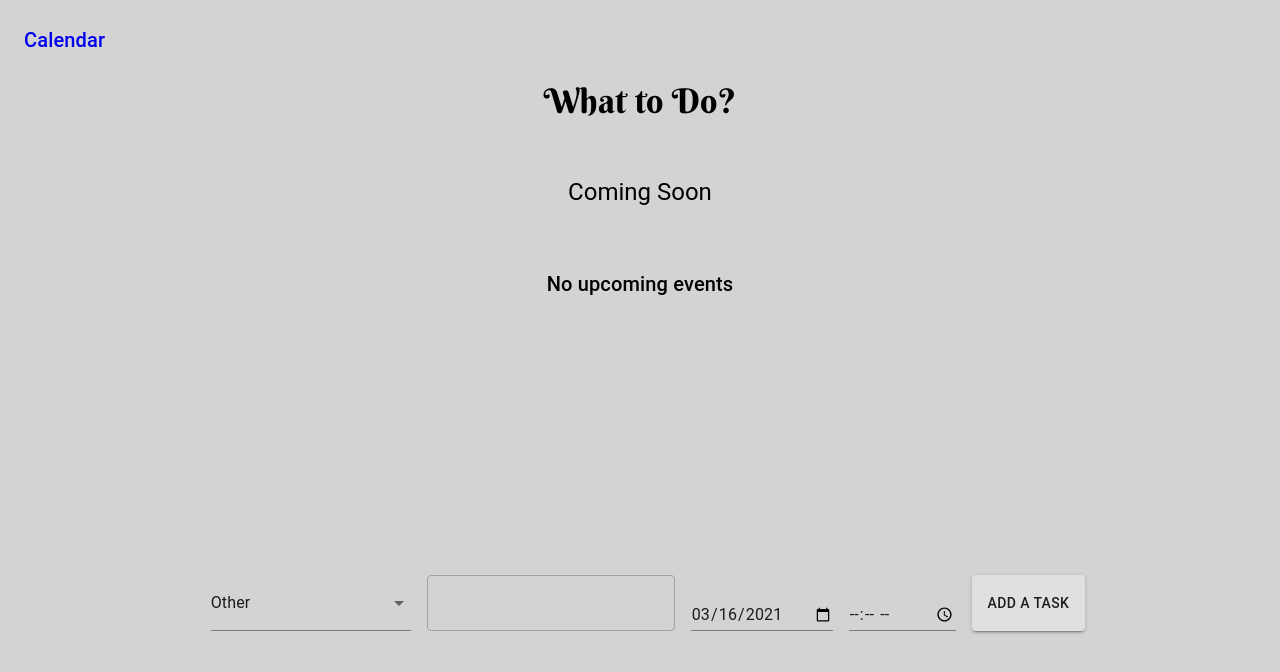
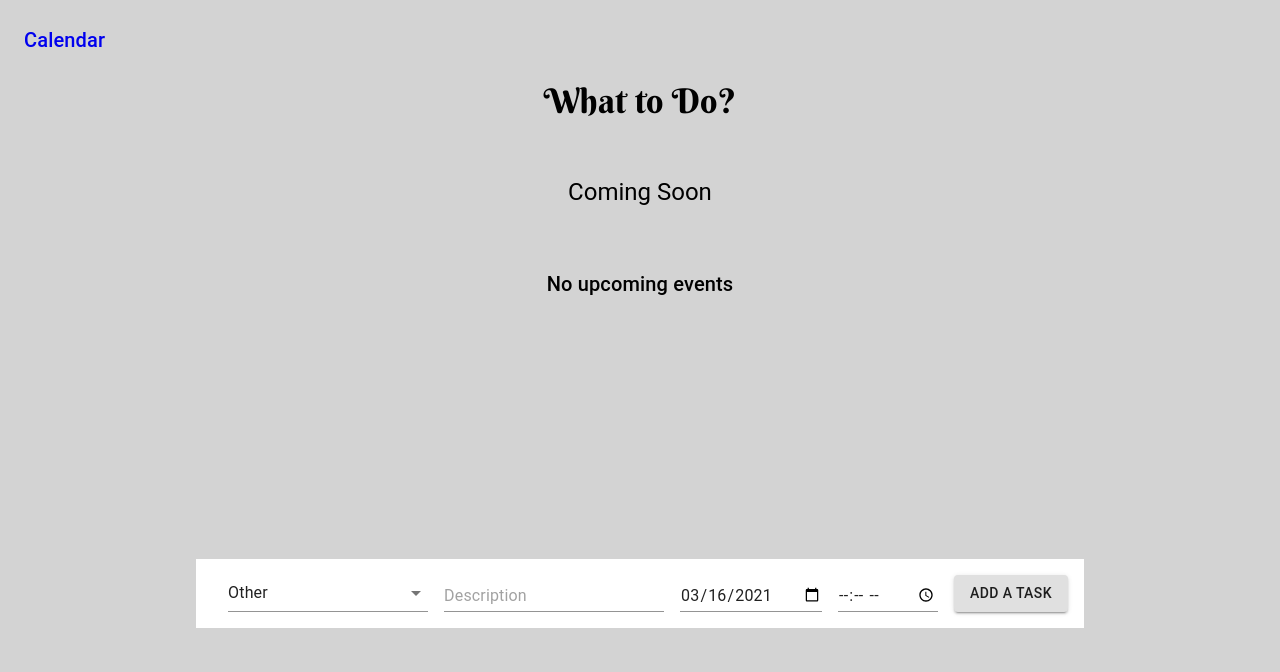
Before and after one commit to k-westbrook/what-to-do, a React (Create React App) app: page / in a window 1280 px wide. Shown: the top 672 px of the page. Built offline with nearby package versions, Linux system fonts and the light colour scheme.

Commit message:
form style pt2

```diff
--- a/src/components/Form.tsx
+++ b/src/components/Form.tsx
@@ -70,11 +70,11 @@ const Form: FunctionComponent<{ addTodo: any }> = (props: any) => {
             <MenuItem value={Category.OTHER}>Other</MenuItem>
           </Select>
         </FormItem>
-        <FormItem>
+        <FormItem flex alignItems="flex-end">
           <TextField
             name="todo"
-            variant="outlined"
             onChange={handleChange('name')}
+            placeholder="Description"
             required
           />
         </FormItem>
@@ -93,6 +93,7 @@ const Form: FunctionComponent<{ addTodo: any }> = (props: any) => {
             type="time"
             defaultValue={currentTime}
             onChange={handleChange('time')}
+            style={{ width: '100px' }}
             required
           />
         </FormItem>
--- a/src/components/structure/FormWrapper.tsx
+++ b/src/components/structure/FormWrapper.tsx
@@ -4,4 +4,5 @@ import styled from 'styled-components';
 export const FormWrapper = styled.div`
   padding: 1rem;
   display: flex;
+  background-color: white;
 `;
```
